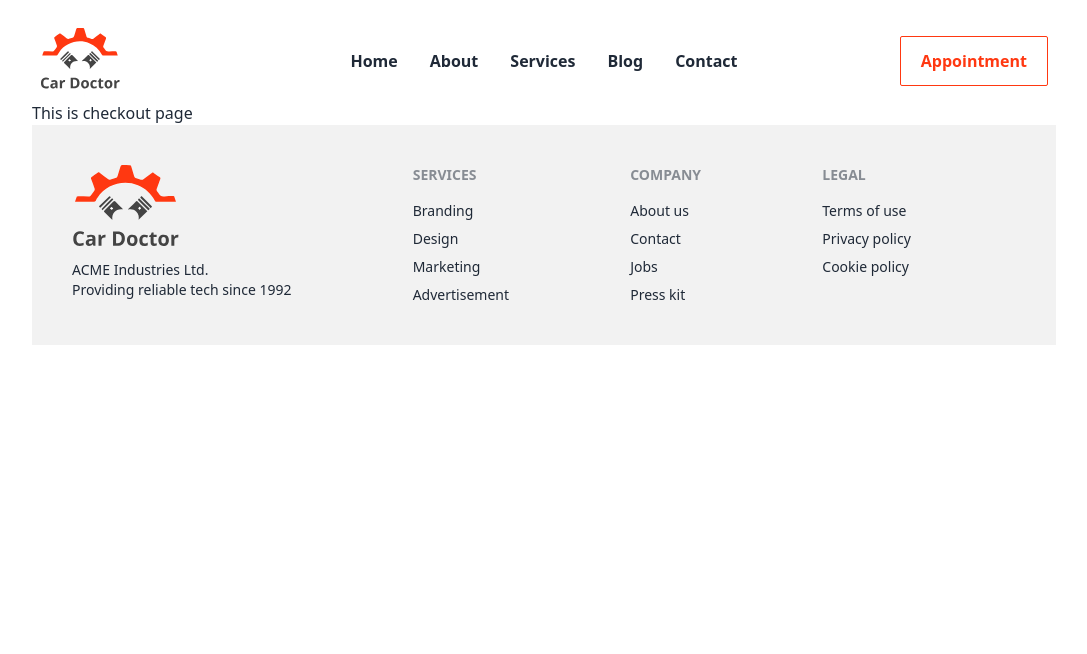
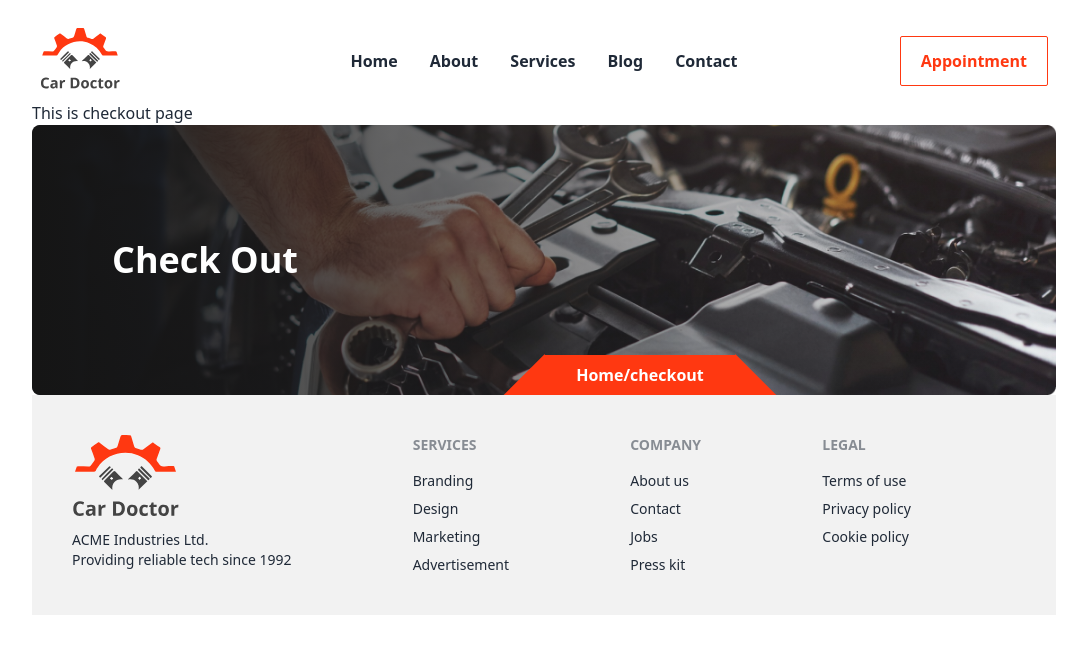
Before and after one commit to mahamudulhasan-me/car-doctor, a React (Vite) app: page /checkout/1 in a window 1280 px wide. Shown: the top 654 px of the page, without its empty margins (96-1183 px from the left). Built offline with nearby package versions, Linux system fonts and the light colour scheme.

Commit message:
add checkout banner

```diff
--- a/src/components/Checkout/Checkout.jsx
+++ b/src/components/Checkout/Checkout.jsx
@@ -1,7 +1,13 @@
 import React from "react";
+import CheckoutBanner from "../Shared/CheckoutBanner/CheckoutBanner";
 
 const Checkout = () => {
-  return <div>This is checkout page</div>;
+  return (
+    <div>
+      This is checkout page
+      <CheckoutBanner title="Check Out" pathName="checkout" />
+    </div>
+  );
 };
 
 export default Checkout;
--- a/src/components/Shared/CheckoutBanner/CheckoutBanner.jsx
+++ b/src/components/Shared/CheckoutBanner/CheckoutBanner.jsx
@@ -1,7 +1,25 @@
 import React from "react";
-
-const CheckoutBanner = () => {
-  return <div></div>;
+import { Link } from "react-router-dom";
+import checkoutBanner from "../../../assets/images/checkout/checkout.png";
+const CheckoutBanner = ({ title, pathName }) => {
+  return (
+    <div className="relative overflow-hidden">
+      <di
+        className="absolute  flex justify-center items-center bg-primary z-50 bottom-0 left-1/2 text-white font-semibold w-48 h-10
+       before:absolute before:content-[''] before:bg-primary before:-bottom-4 before:-rotate-45 before:w-16 before:h-10 before: before:-left-10  before:z-10
+       after:absolute after:content-['] after:bg-primary after:-bottom-4 after:rotate-45 after:w-16 after:h-10 after:-right-10 after:z-10"
+      >
+        <Link to={"/"} className="hover:underline">
+          Home
+        </Link>
+        /<Link className="hover:underline">{pathName}</Link>
+      </di>
+      <img src={checkoutBanner} alt="" />
+      <div className="absolute pl-20 bg-gradient-to-r rounded-lg from-[#151515] to-[rgba(21, 21, 21, 0) 100%)] left-0 top-0 right-0 bottom-0 flex items-center">
+        <h2 className="text-4xl font-bold text-white">{title}</h2>
+      </div>
+    </div>
+  );
 };
 
 export default CheckoutBanner;
```
